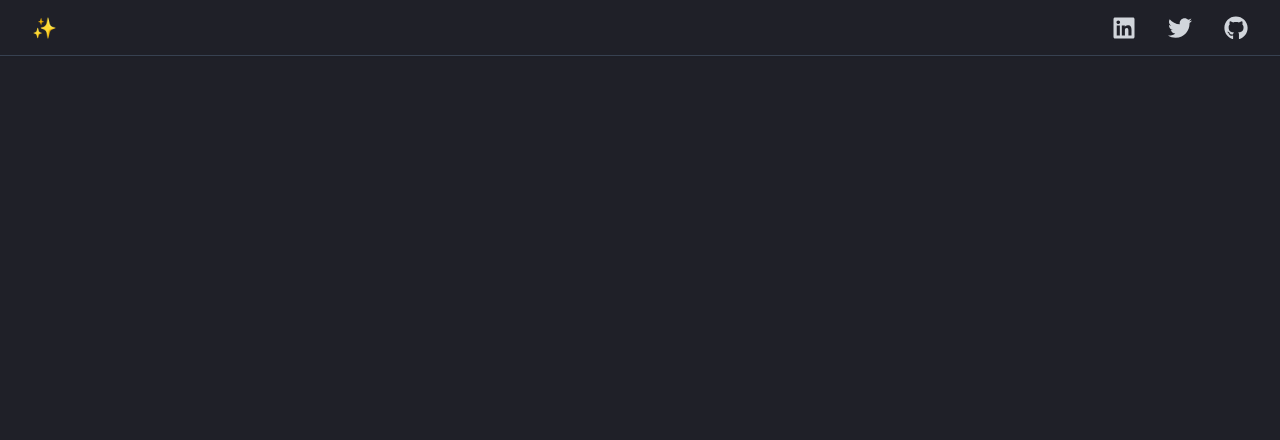
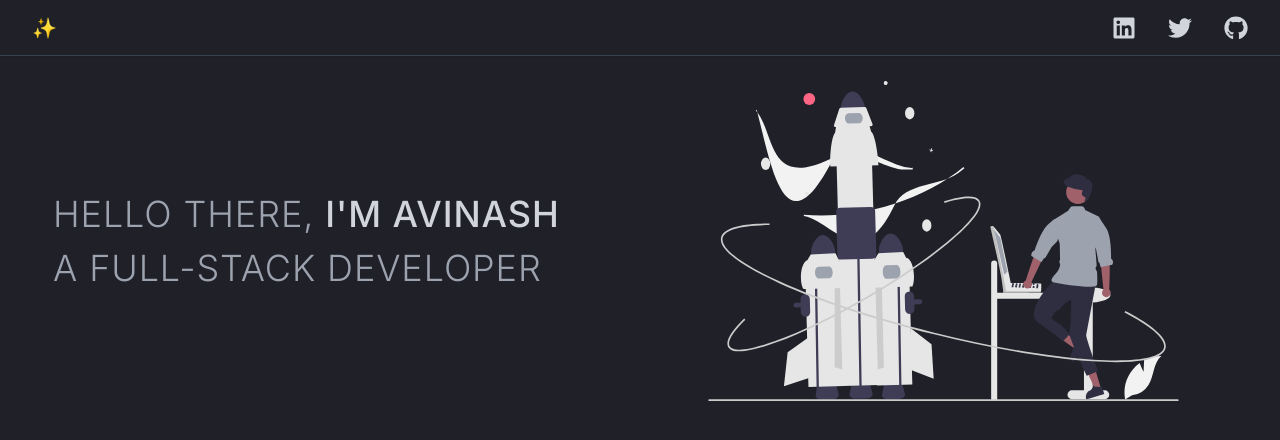
Before and after one commit to Avin008/portfolio-2.0, a Next.js app: page / in a window 1280 px wide. Shown: the top 440 px of the page. Built offline with nearby package versions, Linux system fonts and the light colour scheme.

Commit message:
added: intro component

```diff
--- a/app/page.tsx
+++ b/app/page.tsx
@@ -1,3 +1,24 @@
+import Image from "next/image";
+
 export default function Home() {
-  return <main className="h-screen"></main>;
+  return (
+    <main className="h-screen border border-transparent px-8">
+      <div className="grid grid-cols-2 h-80 mt-20">
+        <div className="border-white flex-col gap-3 flex px-5 justify-center">
+          <h1 className="text-gray-400 font-light flex flex-col text-4xl leading-normal tracking-wide">
+            <span>
+              HELLO THERE,{" "}
+              <span className="font-medium text-gray-300">
+                I'M AVINASH
+              </span>
+            </span>
+            <span className="">A FULL-STACK DEVELOPER</span>
+          </h1>
+        </div>
+        <div className="relative">
+          <Image src="/rocket.svg" alt="" fill />
+        </div>
+      </div>
+    </main>
+  );
 }
--- /dev/null
+++ b/components/Intro.tsx
@@ -0,0 +1,7 @@
+export const Intro = (): React.ReactElement => {
+  return (
+    <div className="grid grid-cols-2 h-80 mt-20">
+      <Intro />
+    </div>
+  );
+};
--- a/components/index.ts
+++ b/components/index.ts
@@ -1,3 +1,4 @@
+import { Intro } from "./Intro";
 import { Navbar } from "./Navbar";
 
-export { Navbar };
+export { Navbar, Intro };
```
Also changed, not shown: public/rocket.svg (added).
